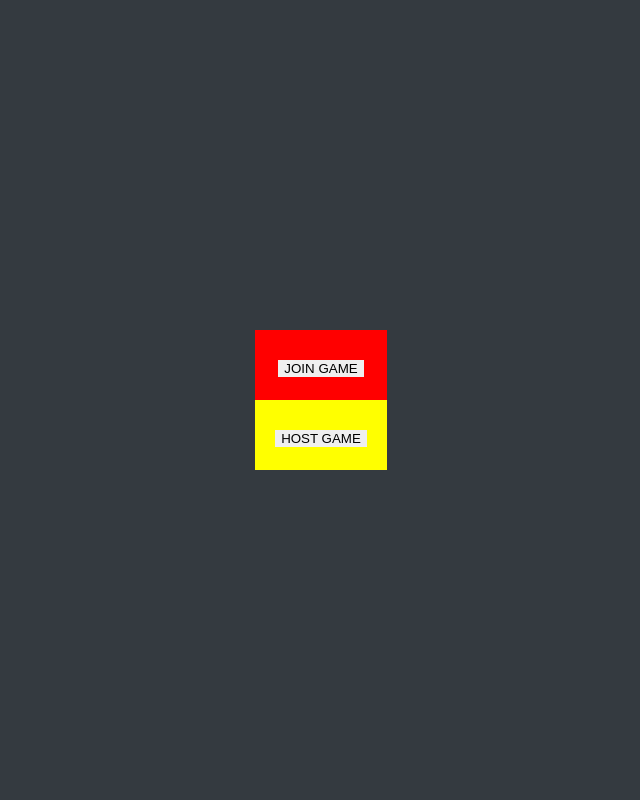
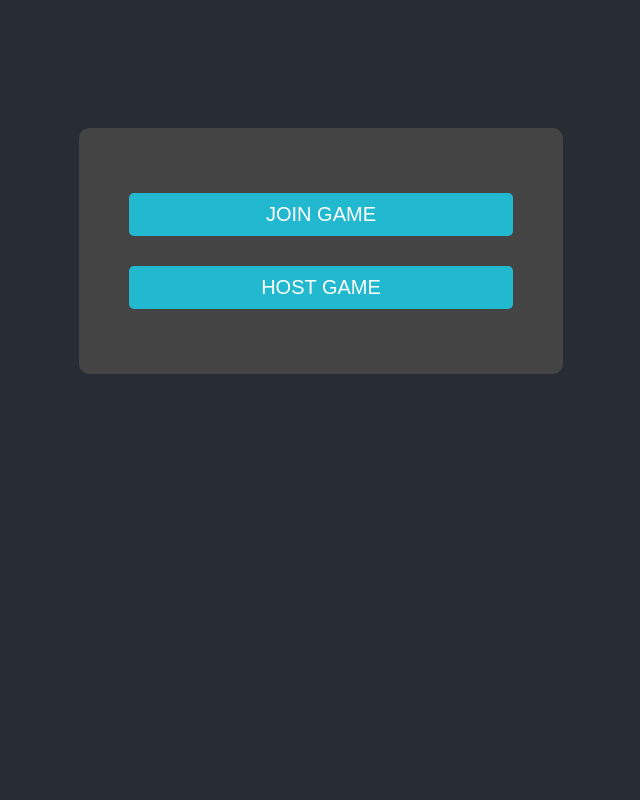
Before and after one commit to M0zzi3/TradeGame, a Flask app: page / in a window 1280 px wide. Shown: the whole page, without its empty margins (319-959 px from the left). Run offline with Flask 2, Linux system fonts and the light colour scheme; some libraries are stand-ins or nearby versions.

Commit message:
new home page look

```diff
--- a/static/css/base.css
+++ b/static/css/base.css
@@ -1,37 +1,14 @@
 * {
-    margin: 0px;
-    border: 0px;
+  margin: 0px;
+  border: 0px;
 }
 
 :root {
-    --background_color: #343a40;
+  --background_color: #282c34;
+  --element_color: #22b8cf;
 }
 
 body {
-    background: var(--background_color);
+  font-family: Arial, sans-serif;
+  background: var(--background_color);
 }
-
-.content {
-    display: flex;
-    align-items: center;
-    justify-content: center;
-    height: 100dvh;
-}
-
-.UserInput-Box {
-    background: blue;
-    display: flex;
-    flex-direction: column;
-    text-align: center;
-    font-size: 26px;
-}
-
-.JoinGame-Box {
-    padding: 20px;
-    background: red;
-}
-
-.HostGame-Box {
-    padding: 20px;
-    background: yellow;
-}
--- /dev/null
+++ b/static/css/home.css
@@ -0,0 +1,32 @@
+.login-container {
+  background-color: #444444;
+  border-radius: 10px;
+  color: #ffffff;
+  margin: auto;
+  margin-top: 10%;
+  padding: 50px;
+  width: 30%;
+}
+
+button {
+  background-color: #22b8cf;
+  border: none;
+  border-radius: 5px;
+  color: #ffffff;
+  cursor: pointer;
+  font-size: 20px;
+  margin-top: 15px;
+  margin-bottom: 15px;
+  padding: 10px;
+  width: 100%;
+}
+
+@media screen and (max-width: 800px) {
+  .login-container {
+    width: 60%; /* The width is 100%, when the viewport is 800px or smaller */
+  }
+}
+
+button:hover {
+  background-color: #22b8cf;
+}
--- a/static/script/home.js
+++ b/static/script/home.js
@@ -1,27 +1,27 @@
-window.onload = function () {
-    const divv = document.getElementById("content");
-    divv.innerHTML = `
-    <div class="UserInput-Box">
-        <div class="JoinGame-Box">
-            <button class="start button" type="button" onclick="joinGame()">
-                JOIN GAME
-            </button>
-        </div>
-        <div class="HostGame-Box">
-            <button class="start button" type="button" onclick="hostGame()">
-                HOST GAME
-            </button>
-        </div>
-    </div>`;
-};
+// window.onload = function () {
+//     const divv = document.getElementById("content");
+//     divv.innerHTML = `
+//     <div class="UserInput-Box">
+//         <div class="JoinGame-Box">
+//             <button class="start button" type="button" onclick="joinGame()">
+//                 JOIN GAME
+//             </button>
+//         </div>
+//         <div class="HostGame-Box">
+//             <button class="start button" type="button" onclick="hostGame()">
+//                 HOST GAME
+//             </button>
+//         </div>
+//     </div>`;
+// };
 
 function hostGame() {
-    window.location.replace("/host");
+  window.location.replace("/host");
 }
 
 function joinGame() {
-    const divv = document.getElementById("content");
-    divv.innerHTML = `<form method="post" class="buttons">
+  const divv = document.getElementById("content");
+  divv.innerHTML = `<form method="post" class="buttons">
     <label>Name:</label
     ><input type="text" placeholder="Pick a name!" name="name" value="" /><input
         type="text"
--- a/templates/home.html
+++ b/templates/home.html
@@ -1,7 +1,21 @@
-{% extends "base.html" %} {% block body %} {% block stylelink %} {% endblock %}
-<div class="content" id="content">test</div>
+{% extends "base.html" %} {% block body %} {% block stylelink %}
+<link
+  rel="stylesheet"
+  href="{{ url_for('static', filename='css/home.css') }}"
+/>
+{% endblock %}
+<div class="content" id="content">
+  <div class="login-container">
+    <button class="start button" type="button" onclick="joinGame()">
+      JOIN GAME
+    </button>
+    <button class="start button" type="button" onclick="hostGame()">
+      HOST GAME
+    </button>
+  </div>
+</div>
 <script
-    type="text/javascript"
-    src="{{url_for('static',filename='script/home.js')}}"
+  type="text/javascript"
+  src="{{url_for('static',filename='script/home.js')}}"
 ></script>
 {% endblock %}
--- a/templates/lobbyUser.html
+++ b/templates/lobbyUser.html
@@ -8,7 +8,7 @@
 
   const messages = document.getElementById("messages");
 
-    socketio.on("message", data => {
+  socketio.on("message", (data) => {
     console.log(data);
     if ((data.action = "STARTGAME")) {
       startGame();
```
Also changed, not shown: templates/lobbyHost.html (+3 -4 lines), templates/base.html (indentation only). Lines whose indentation alone changed are shown as unchanged.
